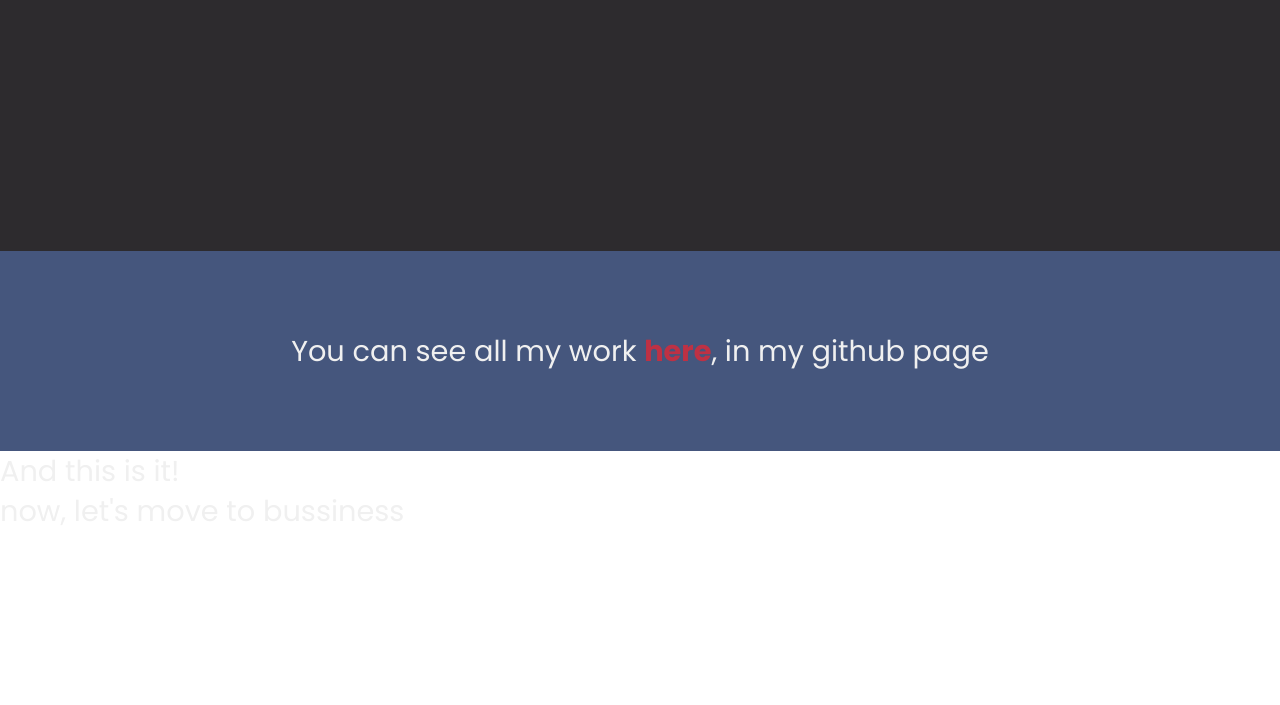
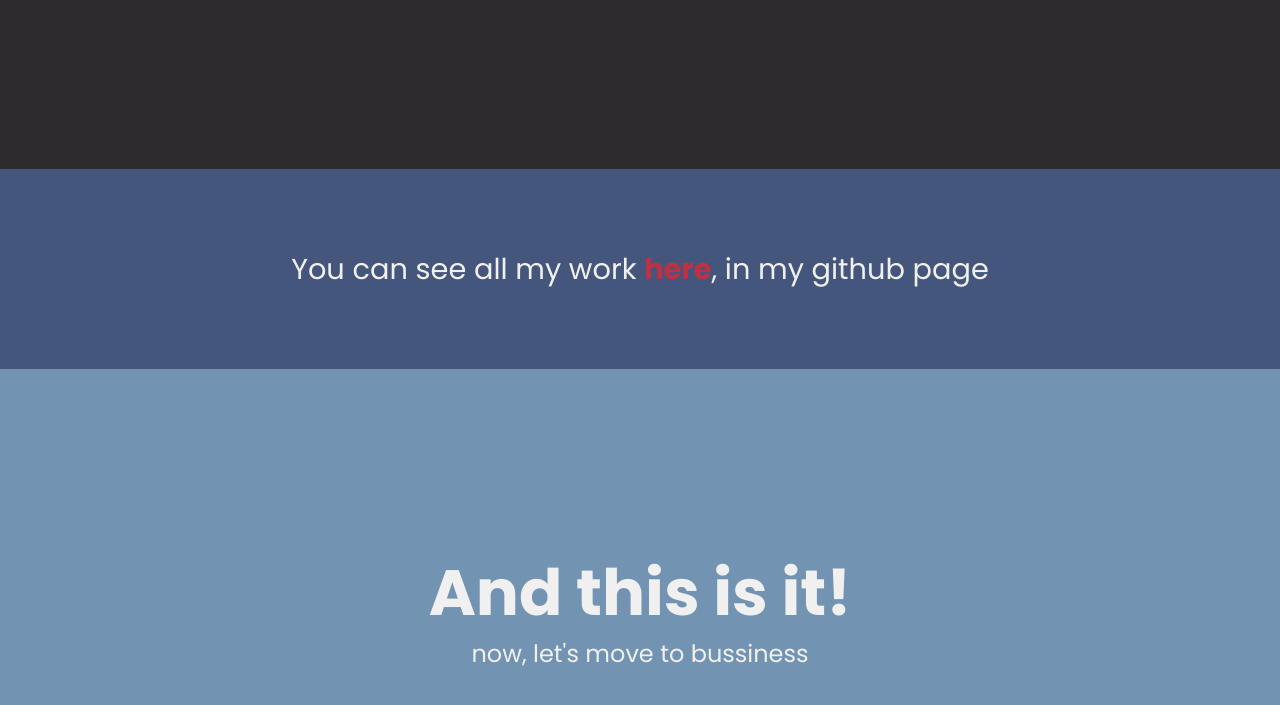
Before and after one commit to noamp09/freeCodeCamp-portfolio, a plain HTML site: page index.html in a window 1280 px wide. Shown: the part 471-1176 px from the top of the page. Before the commit the page ends 1003 px from the top, so only its background shows below. Drawn offline with Linux system fonts and the light colour scheme.

Commit message:
styled the contact secion, no icons yet

```diff
--- a/index.html
+++ b/index.html
@@ -28,10 +28,10 @@
 
     <footer id="contact">
         <div>
-            <div>
+            <div id="this-is-it">
                 And this is it!
             </div>
-            <div>now, let's move to bussiness</div>
+            <div id="lets-move">now, let's move to bussiness</div>
         </div>
     </footer>
 </body>
--- a/styles.css
+++ b/styles.css
@@ -8,6 +8,7 @@
     --main-red: #be3144;
     --main-blue: #45567d;
     --main-grey: #2d2b2e;
+    --second-blue: #7393B3;
 }
 
 body {
@@ -21,6 +22,7 @@ body {
 }
 
 #header {
+    position: fixed;
     background: var(--main-red);
     display: flex;
     justify-content: flex-end;
@@ -80,6 +82,27 @@ a {
     font-weight: bold;
 }
 
+#contact {
+    background-color: var(--second-blue);
+    height: 60vh;
+    display: flex;
+    flex-direction: column;
+    align-items: center;
+    justify-content: center;
+}
+
+#this-is-it {
+    text-align: center;
+    color: var(--main-white);
+    font-size: 4rem;
+    font-weight: bold;
+}
+
+#lets-move {
+    text-align: center;
+    color: var(--main-white);
+    font-size: 1.5rem;
+}
 
 @media only screen and (max-width: 800px) {
     #header {
@@ -91,7 +114,11 @@ a {
         font-size: 1rem;
     }
 
-    #i-am-noam {
+    #i-am-noam, #this-is-it {
         font-size: 2rem;
     }
+
+    #lets-move {
+        font-size: 1rem;
+    }
   }
```
